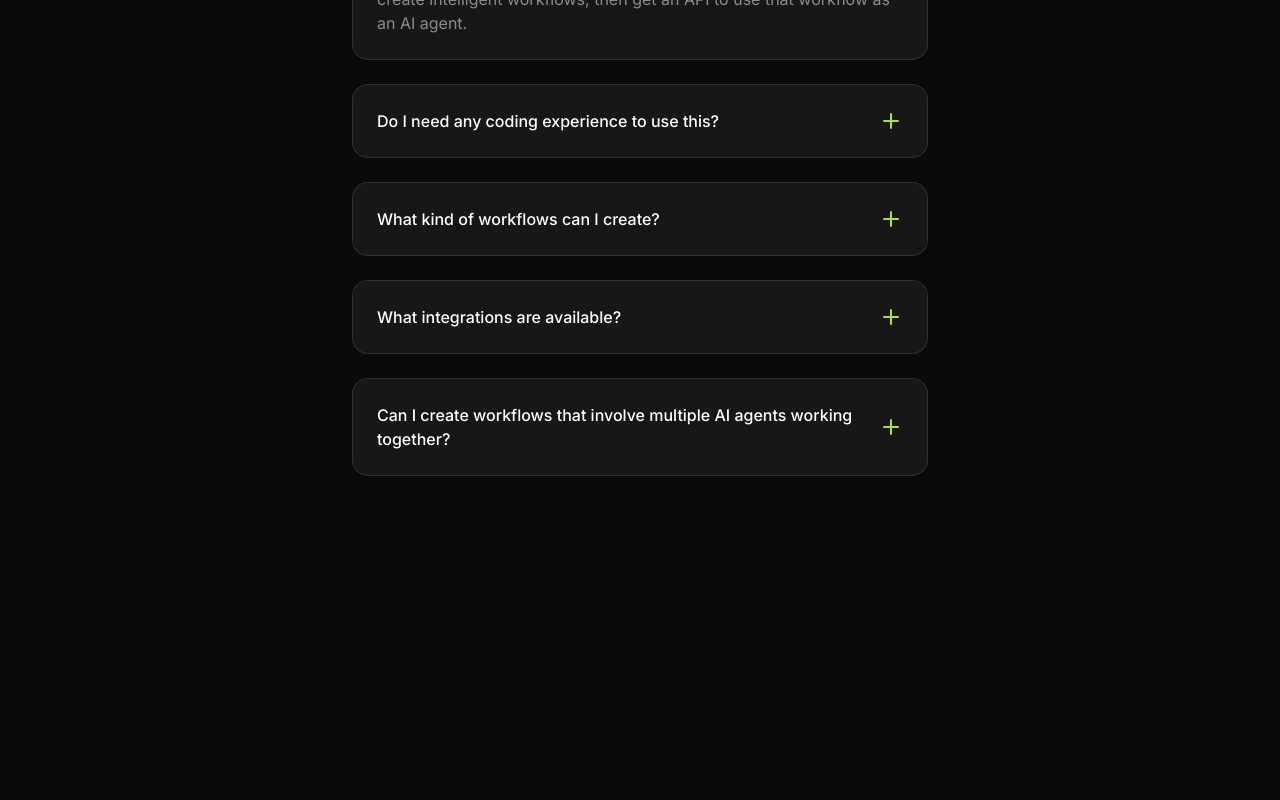
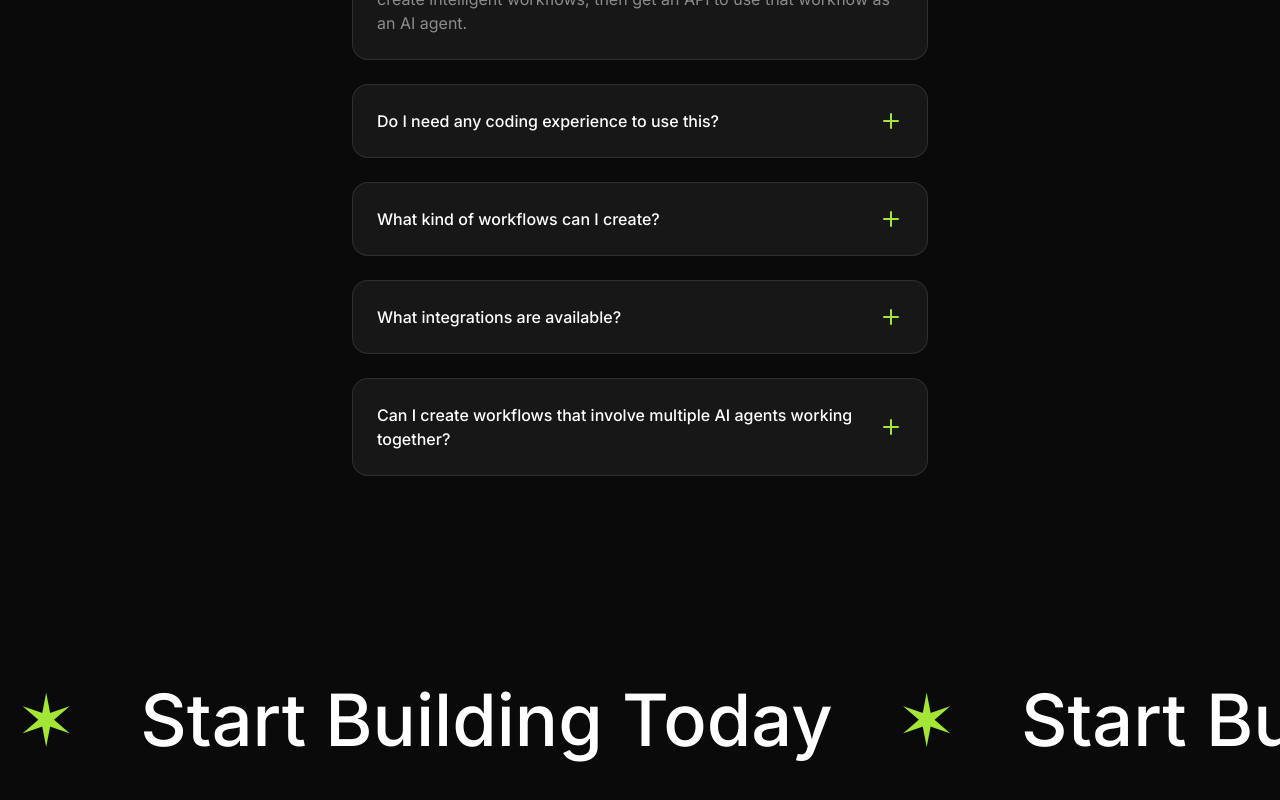
Before and after one commit to FloStateAI2802/flostate-landing_page, a Next.js app: page / in a window 1280 px wide. Shown: the part 4309-5109 px from the top of the page. Before the commit the page ends 4881 px from the top, so only its background shows below. Built offline with nearby package versions, Linux system fonts and the light colour scheme.

Commit message:
ADD: Created static version of CTA section

```diff
--- a/src/app/page.tsx
+++ b/src/app/page.tsx
@@ -1,3 +1,4 @@
+import CallToAction from "@/sections/CallToAction";
 import Faqs from "@/sections/Faqs";
 import Features from "@/sections/Features";
 import Hero from "@/sections/Hero";
@@ -16,6 +17,7 @@
             <Features />
             <Integrations />
             <Faqs />
+            <CallToAction />
         </>
     );
 }
--- a/src/sections/CallToAction.tsx
+++ b/src/sections/CallToAction.tsx
@@ -1,3 +1,18 @@
 export default function CallToAction() {
-    return <div>Call To Action</div>;
+    return (
+        <section className="py-24">
+            <div className="overflow-x-clip p-4 flex">
+                <div className="flex flex-none gap-16 text-6xl md:text-7xl font-medium">
+                    {Array.from({ length: 10 }).map((_, i) => (
+                        <div className="flex items-center gap-16" key={i}>
+                            <span className="text-lime-400 text-7xl">
+                                &#10038;
+                            </span>
+                            <span>Start Building Today</span>
+                        </div>
+                    ))}
+                </div>
+            </div>
+        </section>
+    );
 }
```
